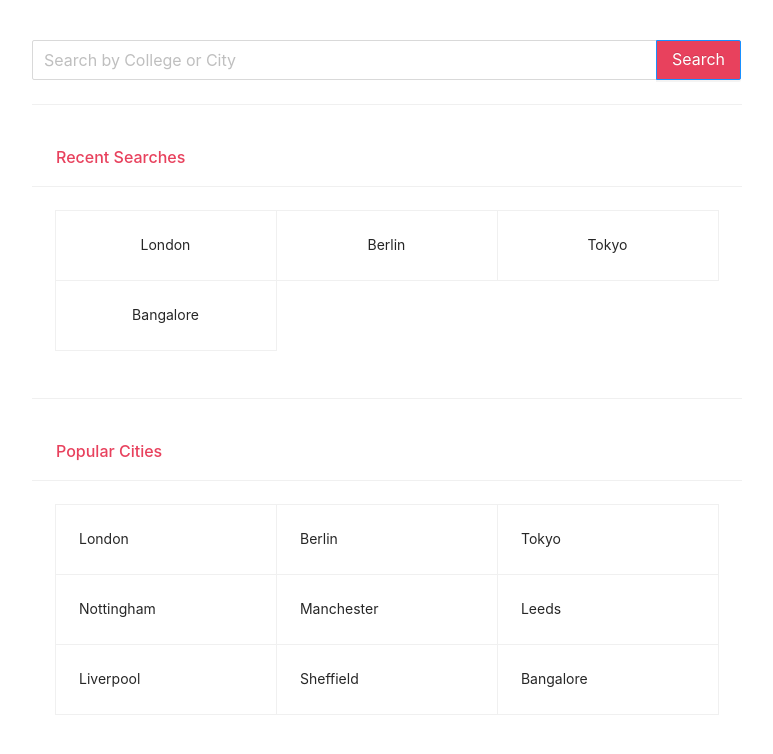
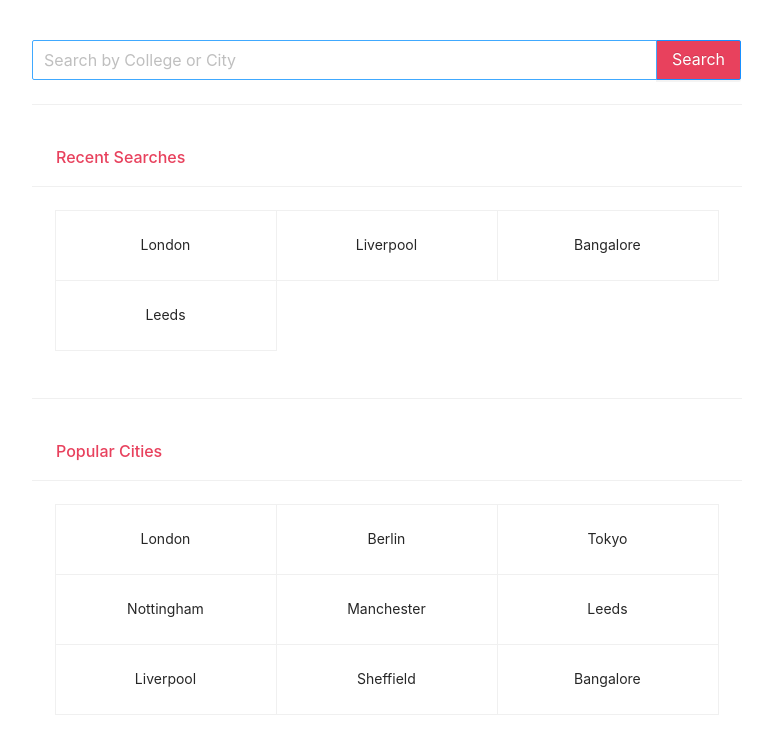
Before and after one commit to daksh-sagar/react-autocomplete, a React (Create React App) app: page / in a window 1280 px wide. Shown: the top 754 px of the page, without its empty margins (253-1026 px from the left). Built offline with nearby package versions, Linux system fonts and the light colour scheme.

Commit message:
add most recent searched term to the recentSearches array

```diff
--- a/src/components/Search.jsx
+++ b/src/components/Search.jsx
@@ -16,6 +16,12 @@ const SearchComponent = () => {
   })
 
   const [showTip, setShowTip] = useState(true)
+  const [recentSearches, setRecentSearches] = useState([
+    'London',
+    'Liverpool',
+    'Bangalore',
+    'Leeds',
+  ])
 
   const handleInput = (e) => {
     const value = e.target.value
@@ -64,7 +70,7 @@ const SearchComponent = () => {
                 sort_order: 'desc',
                 states: 'active',
                 limit: 5,
-                search_name: state.searchTerm,
+                search_name: state.searchTerm.trim(),
               },
             }
           )
@@ -73,6 +79,15 @@ const SearchComponent = () => {
             results: response.data.data.result,
             show: 'results',
           }))
+
+          setRecentSearches((recentSearches) => {
+            const searches = [...recentSearches]
+            searches.pop()
+
+            const s = state.searchTerm.trim()
+            searches.unshift(s.charAt(0).toUpperCase() + s.slice(1))
+            return searches
+          })
         } catch (error) {
           console.log(JSON.stringify(error))
         }
@@ -88,6 +103,7 @@ const SearchComponent = () => {
   return (
     <div className='search'>
       <Search
+        autoFocus
         placeholder='Search by College or City'
         onChange={handleInput}
         enterButton='Search'
@@ -95,7 +111,7 @@ const SearchComponent = () => {
       />
       <div>
         {state.show === 'neither' ? (
-          <Suggestions />
+          <Suggestions recentSearches={recentSearches} />
         ) : state.show === 'loading' ? (
           <Loading
             showTip={showTip}
--- a/src/components/Suggestions.jsx
+++ b/src/components/Suggestions.jsx
@@ -3,10 +3,9 @@ import React from 'react'
 
 const gridStyle = {
   textAlign: 'center',
-  //   marginBottom: '3%',
 }
 
-const Suggestions = () => {
+const Suggestions = ({ recentSearches }) => {
   return (
     <>
       <Divider />
@@ -15,10 +14,15 @@ const Suggestions = () => {
         title='Recent Searches'
         bordered={false}
       >
-        <Card.Grid style={gridStyle}>London</Card.Grid>
-        <Card.Grid style={gridStyle}>Berlin</Card.Grid>
+        {recentSearches.map((val, i) => (
+          <Card.Grid key={i} style={gridStyle}>
+            {val}
+          </Card.Grid>
+        ))}
+
+        {/* <Card.Grid style={gridStyle}>Berlin</Card.Grid>
         <Card.Grid style={gridStyle}>Tokyo</Card.Grid>
-        <Card.Grid style={gridStyle}>Bangalore</Card.Grid>
+        <Card.Grid style={gridStyle}>Bangalore</Card.Grid> */}
       </Card>{' '}
       <Divider />
       <Card
@@ -26,15 +30,15 @@ const Suggestions = () => {
         title='Popular Cities'
         bordered={false}
       >
-        <Card.Grid>London</Card.Grid>
-        <Card.Grid>Berlin</Card.Grid>
-        <Card.Grid>Tokyo</Card.Grid>
-        <Card.Grid>Nottingham</Card.Grid>
-        <Card.Grid>Manchester</Card.Grid>
-        <Card.Grid>Leeds</Card.Grid>
-        <Card.Grid>Liverpool</Card.Grid>
-        <Card.Grid>Sheffield</Card.Grid>
-        <Card.Grid>Bangalore</Card.Grid>
+        <Card.Grid style={gridStyle}>London</Card.Grid>
+        <Card.Grid style={gridStyle}>Berlin</Card.Grid>
+        <Card.Grid style={gridStyle}>Tokyo</Card.Grid>
+        <Card.Grid style={gridStyle}>Nottingham</Card.Grid>
+        <Card.Grid style={gridStyle}>Manchester</Card.Grid>
+        <Card.Grid style={gridStyle}>Leeds</Card.Grid>
+        <Card.Grid style={gridStyle}>Liverpool</Card.Grid>
+        <Card.Grid style={gridStyle}>Sheffield</Card.Grid>
+        <Card.Grid style={gridStyle}>Bangalore</Card.Grid>
       </Card>
     </>
   )
```
